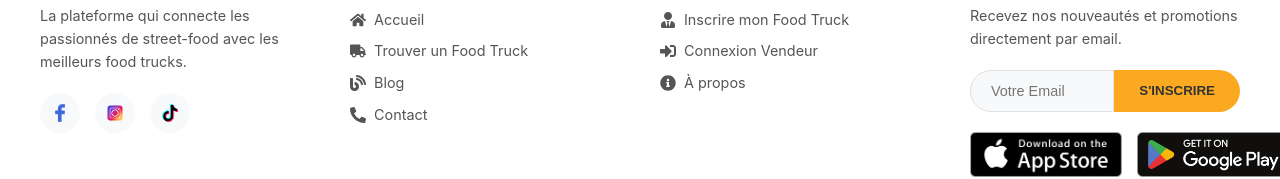
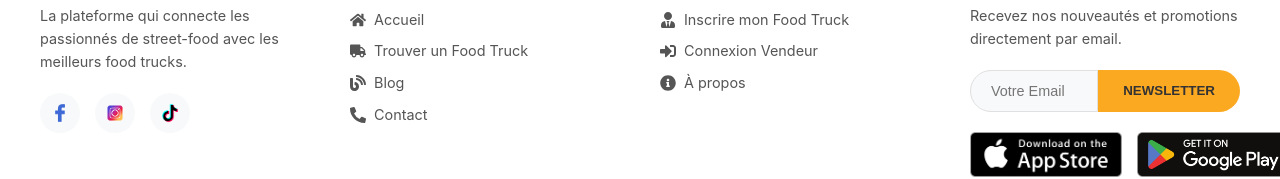
Before and after one commit to optmlako2004/application-web, a React (Vite) app: page /espace-professionnel in a window 1280 px wide. Shown: the part 3049-3228 px from the top of the page. Built offline with nearby package versions, Linux system fonts and the light colour scheme.

Commit message:
update site

```diff
--- a/src/components/Footer.js
+++ b/src/components/Footer.js
@@ -121,7 +121,7 @@ function Footer() {
           <p>Recevez nos nouveautés et promotions directement par email.</p>
           <div className="subscribe-form">
             <input type="email" placeholder="Votre Email" />
-            <button>S'INSCRIRE</button>
+            <button>NEWSLETTER</button>
           </div>
           <div className="footer-app-badges">
             <a href={appStoreLink} target="_blank" rel="noopener noreferrer">
```
